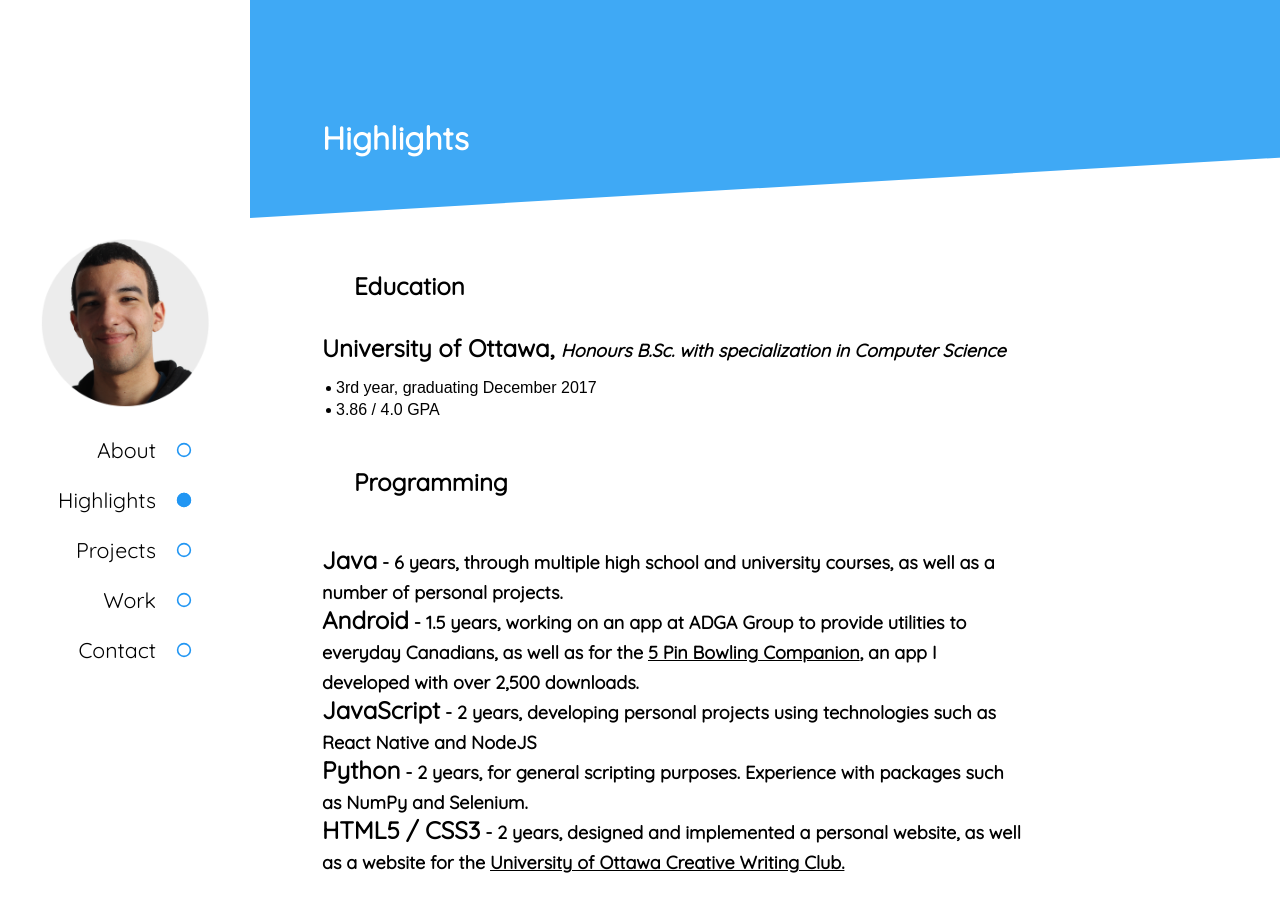
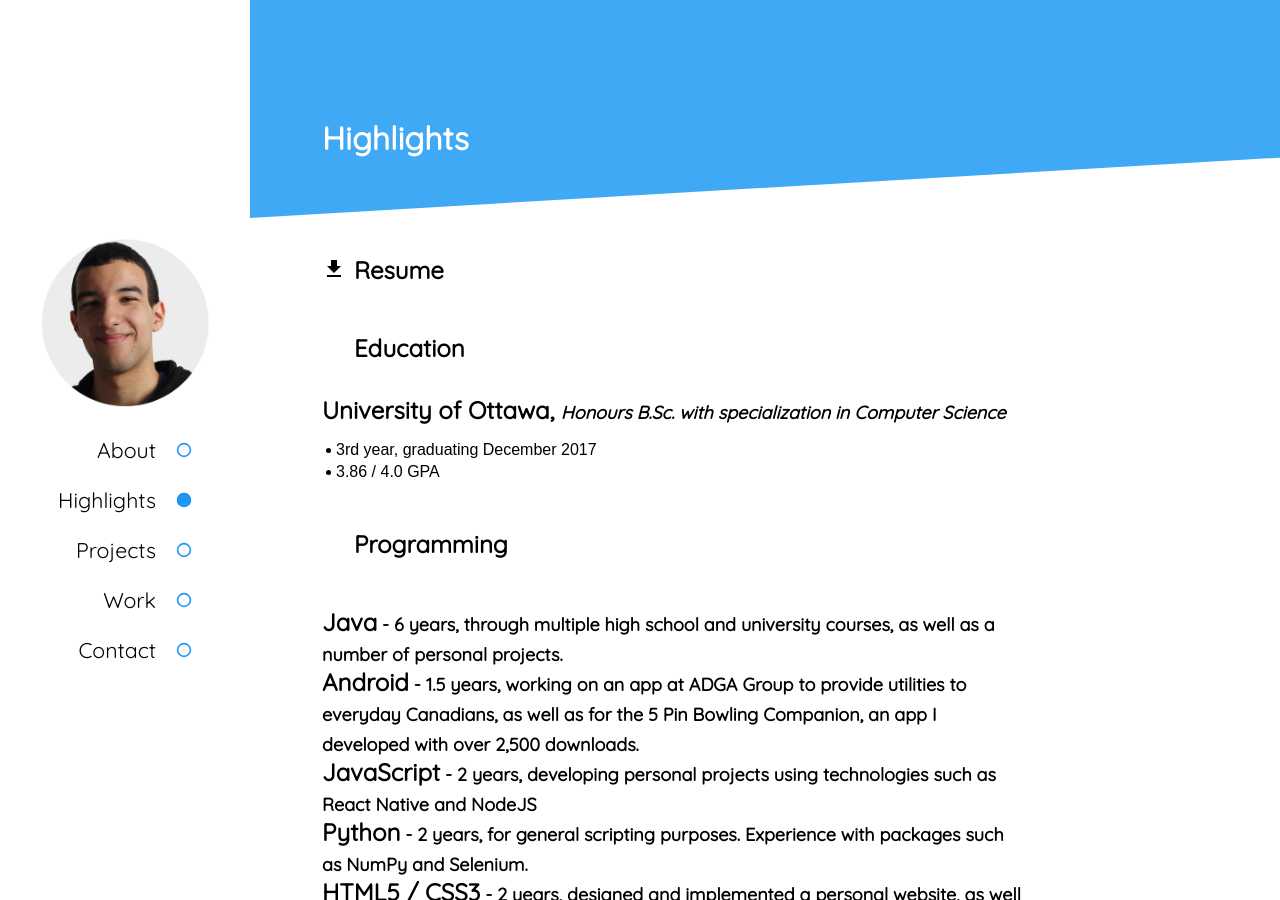
Before and after one commit to joseph-roque/joseph-roque.github.io, a Jekyll site: the page built from index.html, in a window 1280 px wide and 900 px high, scrolled down 832 px. Built offline with Jekyll 4.4.1, drawn with Linux system fonts in a browser that asks for light colours; some web fonts are replaced.

Commit message:
Add link to resume in skills

```diff
--- a/css/main.scss
+++ b/css/main.scss
@@ -159,6 +159,20 @@ a {
         position: relative;
         left: -6px;
       }
+    }
+
+    a, a:hover, a:visited {
+      text-decoration: none;
+    }
+
+    img {
+      float: left;
+      margin-top: 2px;
+      margin-right: 8px;
+    }
+
+    .resume {
+      padding-left: 16px;
     }
   }
 
--- a/index.html
+++ b/index.html
@@ -36,6 +36,12 @@ loadjs: true
   <h1 class='title'>Highlights</h1>
 
   <div class='section'>
+
+    <div class='skill-section'>
+      <div class='notes'>
+        <a href='{{ base }}/assets/resume/jroque_resume.pdf'><img src='{{ base }}/assets/contact/download.svg' alt='Resume'><h2 class='resume'>Resume</h2></a>
+      </div>
+    </div>
 
     <h2 class='section-title'>Education</h2>
     <div class='skill-section'>
```
